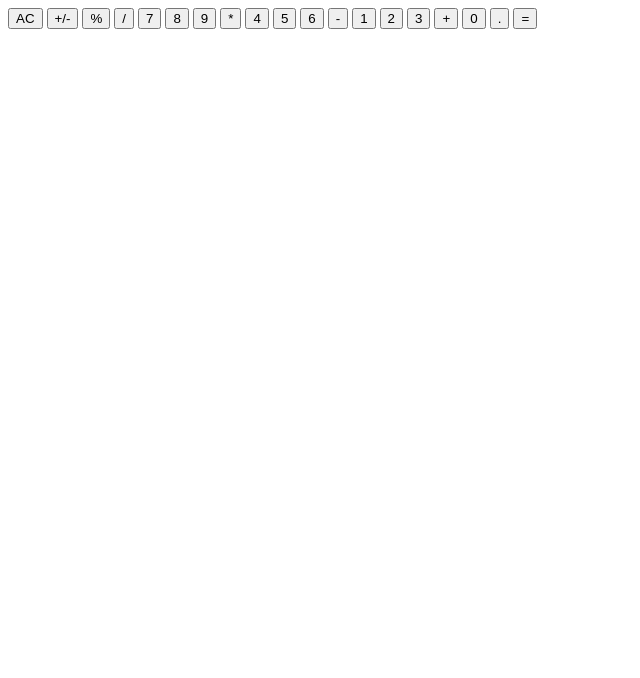
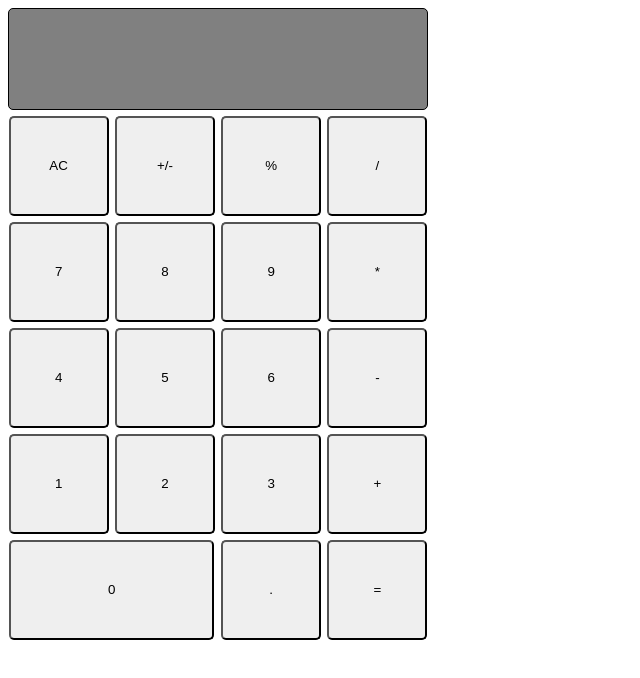
Before and after one commit to thephilosopher13/calculator, a plain HTML site: page index.html in a window 1280 px wide. Shown: the whole page, without its empty margins (0-640 px from the left). Drawn offline with Linux system fonts and the light colour scheme.

Commit message:
added basic CSS For calculator"

```diff
--- a/index.html
+++ b/index.html
@@ -5,12 +5,13 @@
     <meta http-equiv="X-UA-Compatible" content="IE=edge">
     <meta name="viewport" content="width=device-width, initial-scale=1.0">
     <title>Document</title>
+    <link rel="stylesheet" href="styles.css"></link>
     <script src="javascript.js" defer></script>
 </head>
 <body>
-    <div id="container">
-        <div id="display"></div>
-        <div id="buttonContainer">
+    <div class="container">
+        <div class="display"></div>
+        <div class="buttonContainer">
             <button class="advOperation" id="ac">AC</button>
             <button class="advOperation" id="plusminus">+/-</button>
             <button class="advOperation" id="percent">%</button>
--- a/styles.css
+++ b/styles.css
@@ -0,0 +1,36 @@
+.container {
+    display: flex;
+    flex-direction: column;
+}
+
+.container .display {
+    background-color: gray;
+    width: 418px;
+    height: 100px;
+    border-radius: 5px;
+    margin-bottom: 5px;
+    border: 1px solid black;
+}
+
+.container .buttonContainer {
+    display: grid;
+    grid-template-columns: repeat(4, 1fr);
+    grid-template-rows: repeat(5,auto);
+    grid-gap: 5px;
+    justify-items: center;
+    align-items: center;
+    height: 525px;
+    width: 420px;
+
+}
+
+.container .buttonContainer button {
+    height: 100px;
+    width: 100px;
+    border-radius: 5px;
+}
+
+.container .buttonContainer [id="0"] {
+    grid-column: span 2;
+    width: 205px;
+}
```
